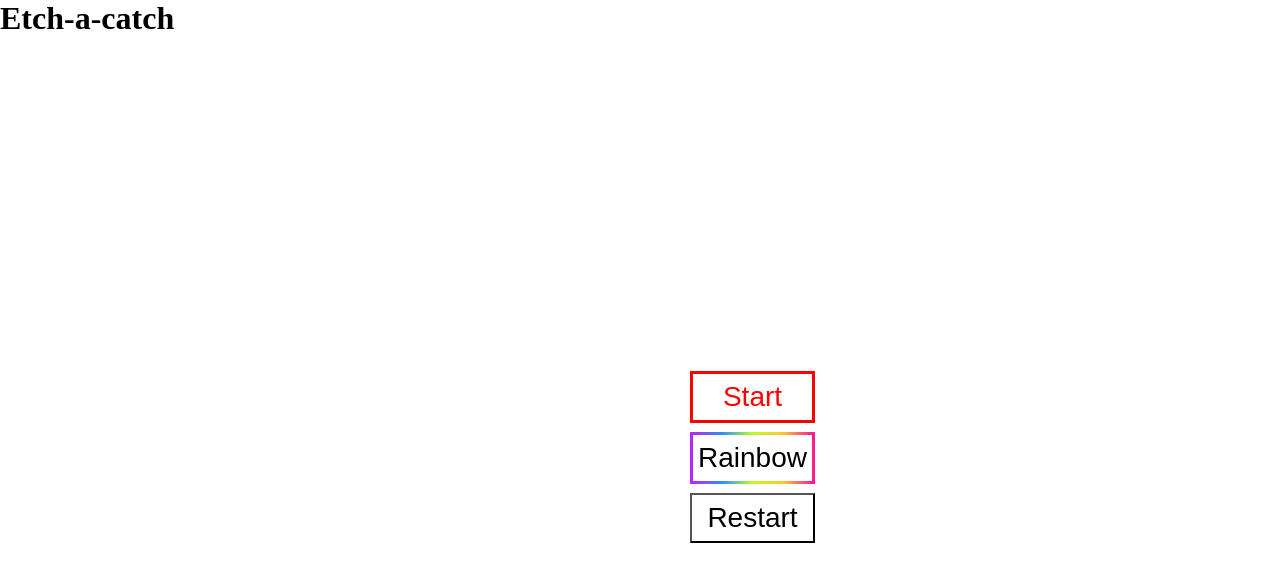
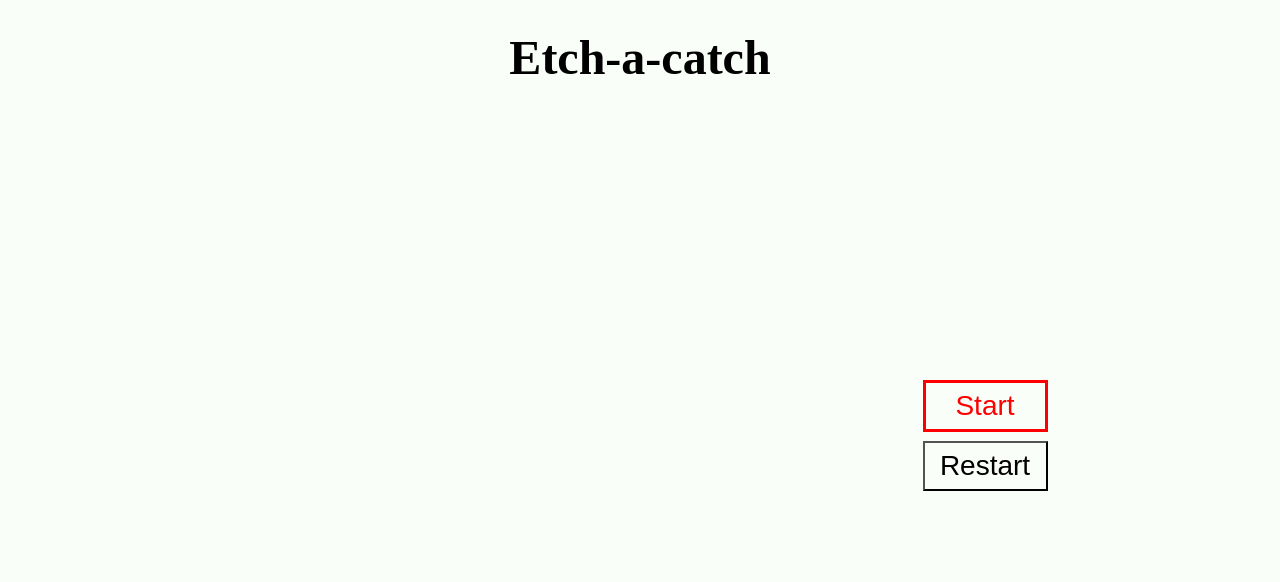
Before and after one commit to Kuksito/etch-a-catch, a plain HTML site: page index.html in a window 1280 px wide. Drawn offline with Linux system fonts and the light colour scheme.

```diff
--- a/styles.css
+++ b/styles.css
@@ -10,11 +10,23 @@ html{
 body{
     display: flex;
     height: 100vh;
+    background-color: rgba(124, 252, 44, 0.03);
+}
+
+.wrapper{
+    display: flex;
+    flex-direction: column;
+    margin: 0 auto;
+}
+
+.title{
+    text-align: center;
+    font-size: 48px;
+    margin: 30px 0;
 }
 
 .main-container {
     display: flex;
-    margin: 0 auto;
     gap: 50px;
     align-items: center;
 }
@@ -25,7 +37,6 @@ body{
     justify-content: center;
     width: 80vmin;
     height: 80vmin;
-    margin: 100px auto;
     flex-direction: column;
 }
 
@@ -80,7 +91,7 @@ body{
 }
 
 .rainbow-btn{
-    /* display: none; */
+    display: none;
     border: 3px solid transparent;
     border-image: repeating-linear-gradient(to right, #b827fc 0%, #2c90fc 25%,
     #b8fd23 50%, #fec837 75%, #fd1892 100%);
```
